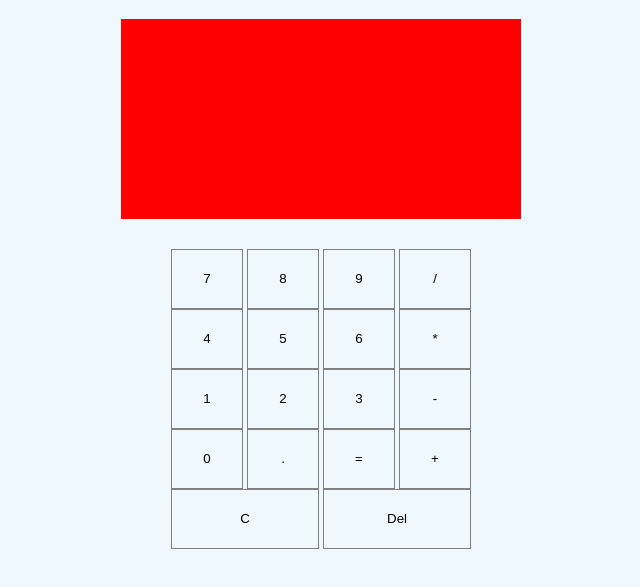
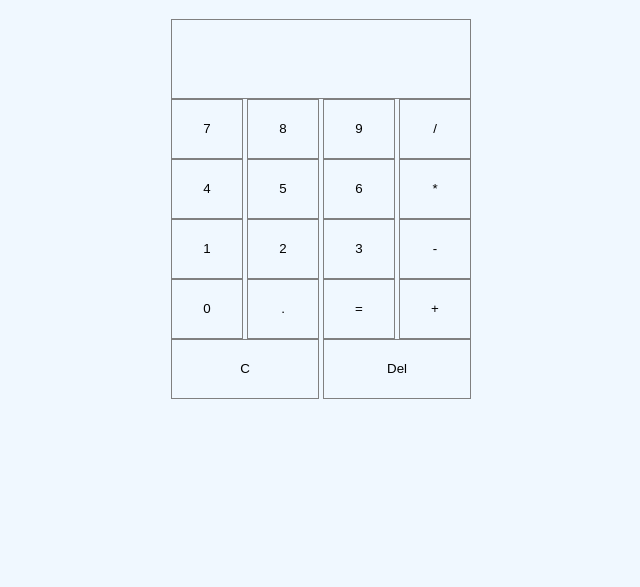
Before and after one commit to sinduraravichandran/calculator, a plain HTML site: page index.html in a window 1280 px wide. Shown: the part 69-656 px from the top of the page, without its empty margins (319-959 px from the left). Drawn offline with Linux system fonts and the light colour scheme.

Commit message:
style updates

```diff
--- a/style.css
+++ b/style.css
@@ -1,5 +1,9 @@
 * {
     box-sizing: border-box;
+}
+
+h1 {
+    color: black;
 }
 
 body {
@@ -23,9 +27,12 @@ body {
 
 #input {
     width:80%;
-    height: 200px;
-    margin-bottom: 30px;
-    background-color: red;
+    height: 80px;
+    border: 1px grey solid;
+    width: 300px;
+    font-size: 30px;
+    padding: 10px;
+
 }
 
 .button {
```
